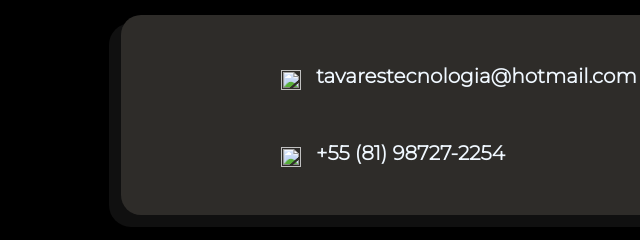
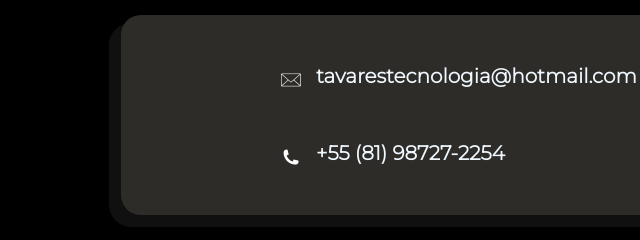
Before and after one commit to emilly-tavares/Tavares-Tecnologia, a plain HTML site: page index.html in a window 1280 px wide. Shown: the part 1503-1743 px from the top of the page, 169-809 px from the left. Drawn offline with Linux system fonts and the light colour scheme.

Commit message:
commit 3

```diff
--- a/index.html
+++ b/index.html
@@ -18,7 +18,7 @@
         </div>
         <div id="HeadContainer2">
            <a href="./home.html" id="link"><h5 id="HeadContainerText1">Home</h5></a>
-           <a href="./home-1.html" id="link"><h5 id="HeadContainerText2">Nossos Serviços</h5></a>
+           <a href="./Code/home-1.html" id="link"><h5 id="HeadContainerText2">Nossos Serviços</h5></a>
            <a href="mailto:tavarestecnologia@hotmail.com" id="link"><h5 id="HeadContainerText3">Contate-nos</h5></a>
         </div>
 
@@ -71,11 +71,11 @@
         <div id="TalkWithUs">
             <div id="TalkWithUs_">
                 <div id="email">
-                    <img src="./Images/email_Img.png" alt="" width="15" height="15" id="email_Img" />
+                    <img src="./Code/Images/email_Img.png" alt="" width="15" height="15" id="email_Img" />
                     <a href="mailto:tavarestecnologia@hotmail.com" id="link"><h4>tavarestecnologia@hotmail.com</h4></a>
                 </div>
                 <div id="phone">
-                    <img src="./Images/phone_Img.png" alt="" width="15" height="15" id="phone_Img" />
+                    <img src="./Code/Images/phone_Img.png" alt="" width="15" height="15" id="phone_Img" />
                     <a href="https://wa.me/5581987272254" id="link"><h4>+55 (81) 98727-2254</h4></a>
                 </div>
             </div>
```
